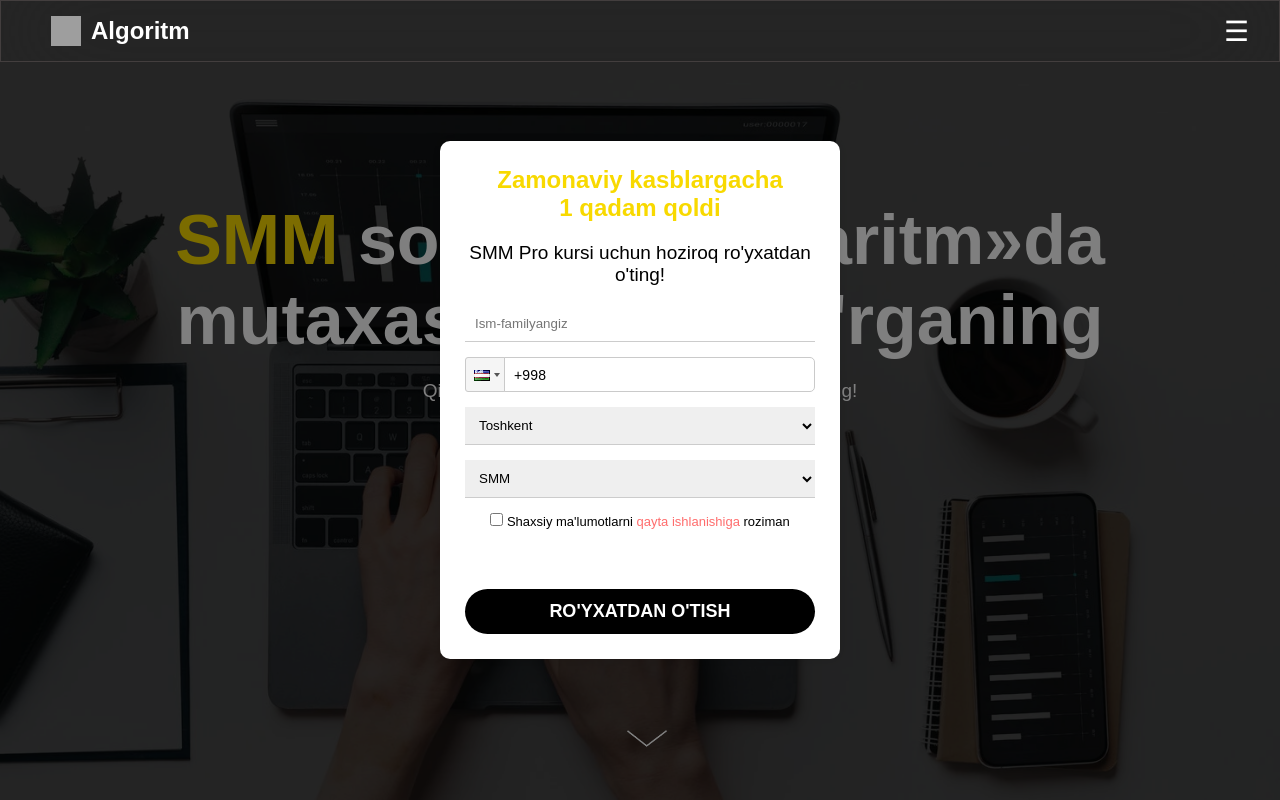
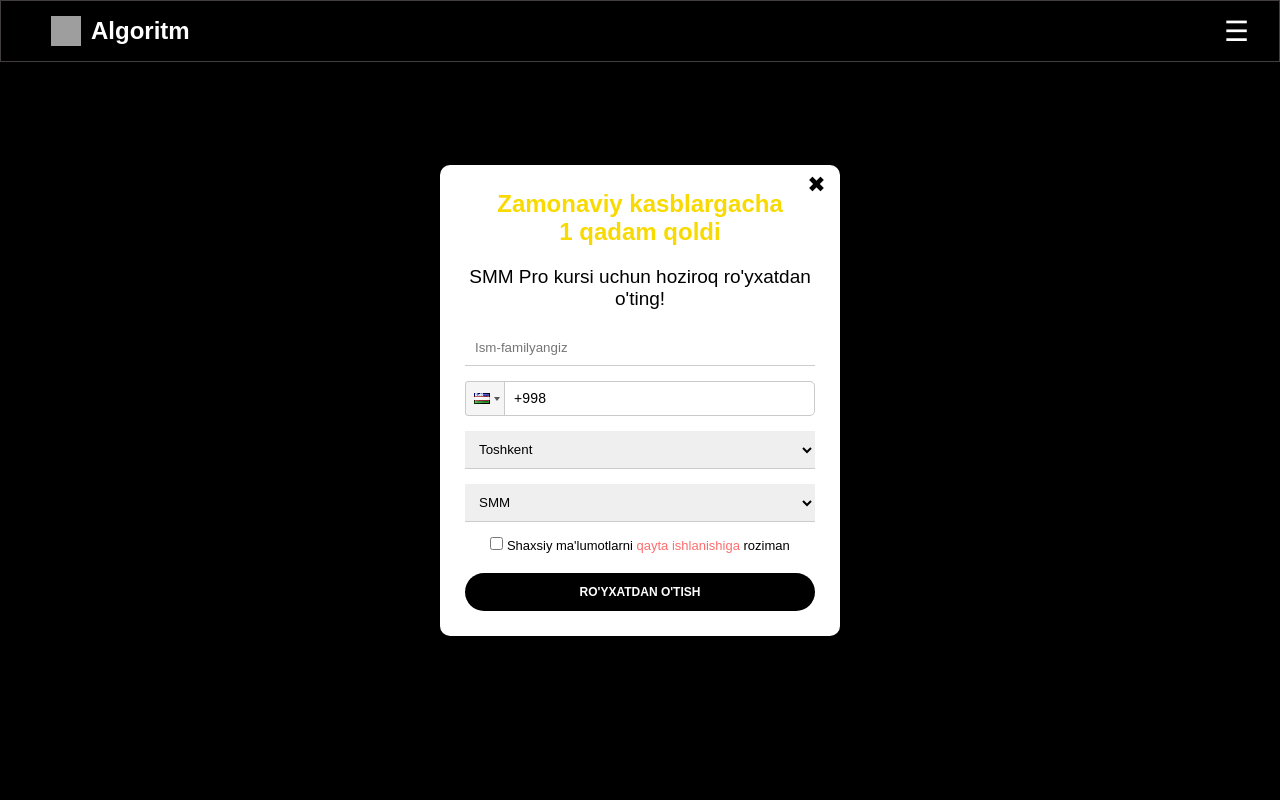
Before and after one commit to azimjonjalilov/kurslar-algoritmedu, a React (Vite) app: page / in a window 1280 px wide. Both pictures are taken after a click on the button "Ro'yxatdan o'tish". Shown: the top 800 px of the page. Built offline with nearby package versions, Linux system fonts and the light colour scheme; grey boxes are pictures that could not be loaded.

Commit message:
final code

```diff
--- a/package.json
+++ b/package.json
@@ -16,7 +16,8 @@
     "react-dom": "^18.3.1",
     "react-icons": "^5.5.0",
     "react-phone-input-2": "^2.15.1",
-    "react-router-dom": "^7.5.2"
+    "react-router-dom": "^7.5.2",
+    "react-toastify": "^11.0.5"
   },
   "devDependencies": {
     "@types/react": "^18.3.3",
--- a/src/components/SMM/course_cost/course.css
+++ b/src/components/SMM/course_cost/course.css
@@ -27,9 +27,7 @@
   padding: 30px;
   margin-bottom: 40px;
 }
-.registration-form h2 strong{
-  color: black;
-}
+
 .kurs-filial h4 {
   color: #F8D900;
   font-size: 24px;
@@ -131,5 +129,8 @@
   .kurs-card button {
     padding: 8px 25px;
     font-size: 14px;
+
+    margin: 0;
   }
+
 }
--- a/src/components/SMM/enroll_in/enrolin.css
+++ b/src/components/SMM/enroll_in/enrolin.css
@@ -71,4 +71,16 @@
   .registration-form{
     width: 90%;
   }
+  .registration-form h2{
+    font-size: 20px;
+  }
+  .registration-form p{
+    font-size: 13px;
+  }
+  .registration-form button{
+    width: 50%;
+    height: 40px;
+    font-size: 12px ;
+    margin: 0;
+  }
 }
--- a/src/components/SMM/enroll_in/enroll_in.jsx
+++ b/src/components/SMM/enroll_in/enroll_in.jsx
@@ -2,6 +2,8 @@ import React, { useState } from 'react';
 import PhoneInput from 'react-phone-input-2';
 import 'react-phone-input-2/lib/style.css';
 import './enrolin.css';
+import { ToastContainer, toast } from 'react-toastify';
+import 'react-toastify/dist/ReactToastify.css';
 
 const RegistrationForm = () => {
   const [fullName, setFullName] = useState('');
@@ -14,29 +16,21 @@ const RegistrationForm = () => {
     e.preventDefault();
 
     if (!agreed) {
-      alert("Shaxsiy ma'lumotlarga rozilik belgilang!");
+      toast.warning("Shaxsiy ma'lumotlarga rozilik belgilang!");
       return;
     }
 
-    const formData = {
-      name:fullName,
-      phone,
-      branch,
-      course,
-    };
+    const formData = { name: fullName, phone, branch, course };
 
     try {
-      const response = await fetch('https://script.google.com/macros/s/AKfycbwZS_0PLPFSShKeqLTNj6-r_sLw8uYWe1bDjk6rZptlarzCUfEDHwFDWQX2ce6OXxqW/exec', {
+      await fetch('https://script.google.com/macros/s/AKfycbwZS_0PLPFSShKeqLTNj6-r_sLw8uYWe1bDjk6rZptlarzCUfEDHwFDWQX2ce6OXxqW/exec', {
         method: 'POST',
-        mode: 'no-cors', // Required for Google Apps Script
-        headers: {
-          'Content-Type': 'application/json',
-        },
+        mode: 'no-cors',
+        headers: { 'Content-Type': 'application/json' },
         body: JSON.stringify(formData),
       });
 
-      alert('Ro‘yxatdan o‘tish muvaffaqiyatli yuborildi!');
-
+      toast.success('Ro‘yxatdan o‘tish muvaffaqiyatli yuborildi!');
       setFullName('');
       setPhone('');
       setBranch('Toshkent');
@@ -44,13 +38,13 @@ const RegistrationForm = () => {
       setAgreed(false);
     } catch (error) {
       console.error('Xatolik:', error);
-      alert('Xatolik yuz berdi. Qaytadan urinib ko‘ring.');
+      toast.error('Xatolik yuz berdi. Qaytadan urinib ko‘ring.');
     }
   };
 
-
   return (
-    <form className="registration-form" onSubmit={handleSubmit}>
+    <>
+      <form className="registration-form" onSubmit={handleSubmit}>
       <h2>Zamonaviy kasblargacha<br />1 qadam qoldi</h2>
       <p>SMM Pro kursi uchun hoziroq ro'yxatdan o'ting!</p>
 
@@ -95,7 +89,10 @@ const RegistrationForm = () => {
       </label>
 
       <button type="submit">RO'YXATDAN O'TISH</button>
-    </form>
+
+      </form>
+      <ToastContainer />
+    </>
   );
 };
 
--- a/src/components/SMM/media/Media.jsx
+++ b/src/components/SMM/media/Media.jsx
@@ -115,7 +115,7 @@ function Media(){
                     <p>Dars soati</p>
                 </div>
             </div>
-            <div className="graduates_wrapper">
+             <div className="graduates_wrapper">
                 <h2>Kurs bitiruvchilari bilan suhbat</h2>
                 <div className="video_wrapper">
                     <video controls width="500" height={300}>
@@ -147,7 +147,7 @@ function Media(){
                 Kelajak kasblarini biz bilan o'rganing!  Kelajak kasblarini biz bilan o'rganing! Kelajak kasblarini biz bilan o'rganing! Kelajak kasblarini biz bilan o'rganing!  Kelajak kasblarini biz bilan o'rganing! Kelajak kasblarini biz bilan o'rganing!  Kelajak kasblarini biz bilan o'rganing!
                 </p>
             </div>
-             </div>
+            </div>
             <div className="Course_lesson">
             <div className="faq-container" data-aos="fade-up">
             <h2 className="faq-title">Ko‘p so‘raladigan savollar</h2>
--- a/src/components/SMM/media/media.css
+++ b/src/components/SMM/media/media.css
@@ -170,3 +170,22 @@
       font-size: 0.6rem;
     }
   }
+  @media(max-width:432px){
+      .duration_card{
+        padding: 10px;
+        text-align: center;
+      }
+      .card_who {
+        width: 350px;
+        text-align: left;
+        display: flex;
+        gap: 20px;
+      }
+      .card_who {
+        width: 100%;
+        text-align: left;
+        display: flex;
+        padding: 10px;
+        gap: 20px;
+      }
+  }
--- a/src/components/SMM/skills/skill.css
+++ b/src/components/SMM/skills/skill.css
@@ -144,3 +144,15 @@
       margin-left: 90px;
     }
   }
+  @media(max-width:432px){
+    .students_result h2{
+      font-size: 30px;
+      padding: 0 10px;
+    }
+    .students_result p{
+      padding: 0 10px;
+    }
+    .company_logos{
+      padding: 10px;
+    }
+  }
--- a/src/courses/SMM.css
+++ b/src/courses/SMM.css
@@ -45,7 +45,7 @@
     font-size: 70px;
     font-family: sans-serif;
 }
-.overlay button{
+.overlay .register{
     padding: 15px 40px;
     border-radius: 20px;
     border: none;
@@ -96,16 +96,16 @@
     position: fixed;
     top: 0;
     left: 0;
-    background-color: rgba(0, 0, 0, 0.5);
+    background-color: rgba(0, 0, 0, 1);
     display: flex;
     justify-content: center;
     align-items: center;
-    z-index: 999;
+    z-index: 9;
   }
 
   .modal-content {
     /* background: white; */
-    padding: 2rem;
+    padding:0 2rem;
     border-radius: 8px;
     position: relative;
     min-width: 300px;
@@ -118,15 +118,7 @@
     left: 49%;
   }
 
-  .close-button {
-    position: absolute;
-    top: 10px;
-    right: 15px;
-    background: none;
-    border: none;
-    font-size: 24px;
-    cursor: pointer;
-  }
+
   .registration-form p{
     color: black;
   }
@@ -136,11 +128,18 @@
     color: white;
     padding: 12px;
     border: none;
-    font-size: 18px;
+    font-size: 12px;
     border-radius: 25px;
     font-weight: bold;
     cursor: pointer;
     transition: background-color 0.3s ease;
+  }
+  .close-btn{
+    color: rgb(0, 0, 0);
+    font-size: 22px;
+    position: absolute;
+    right: 10%;
+    top: 10%;
   }
 @media(max-width: 968px){
     .overlay h1, .overlay h1 span{
@@ -155,3 +154,24 @@
         margin-top:130px;
     }
 }
+@media(max-width: 432px){
+  .overlay h1 , .overlay h1 span{
+      font-size: 30px;
+      padding: 10px;
+      margin-top:130px;
+  }
+  .overlay p{
+    font-size: 16px;
+    padding: 0 10px;
+  }
+  /* .overlay button{
+    padding: 10px 30px;
+    font-size: 16px;
+
+  } */
+  .modal-content {
+    /* background: white; */
+    padding: 1rem;
+
+  }
+}
--- a/src/courses/SMM.jsx
+++ b/src/courses/SMM.jsx
@@ -19,12 +19,16 @@ const SMM = () => {
           <div className="overlay">
           <h1> <span>SMM</span>  sohasini «Algaritm»da <br/> mutaxassislardan o'rganing</h1>
             <p>Qisqa muddatda kasb o'rganib, daromadga chiqing!</p>
-            <button onClick={()=> setOpen(true)}>Ro'yxatdan o'tish</button>
+            <button className="register" onClick={()=> setOpen(true)}>Ro'yxatdan o'tish</button>
             <img src={myGif} alt="anamated_arrow" className="arrow" onClick={handleScroll} />
             {open && (
+
             <div className="modal" onClick={() => setOpen(false)}>
               <div className="modal-content" onClick={e => e.stopPropagation()}>
+              <span className="close-btn" onClick={()=> setOpen(false)}>✖</span>
+
                 <RegistrationForm />
+
               </div>
             </div>
           )}
@@ -37,9 +41,9 @@ const SMM = () => {
           </p>
           </div>
           </div>
-          <Media/>
-          <Course_cost setOpen={setOpen}/>
-          <RegistrationForm/>
+           <Media/>
+         <Course_cost setOpen={setOpen}/>
+           <RegistrationForm/>
           <Faq/>
         </div>
     </>
```
Also changed, not shown: 1 other file (tests, documents, lock files or other folders).
